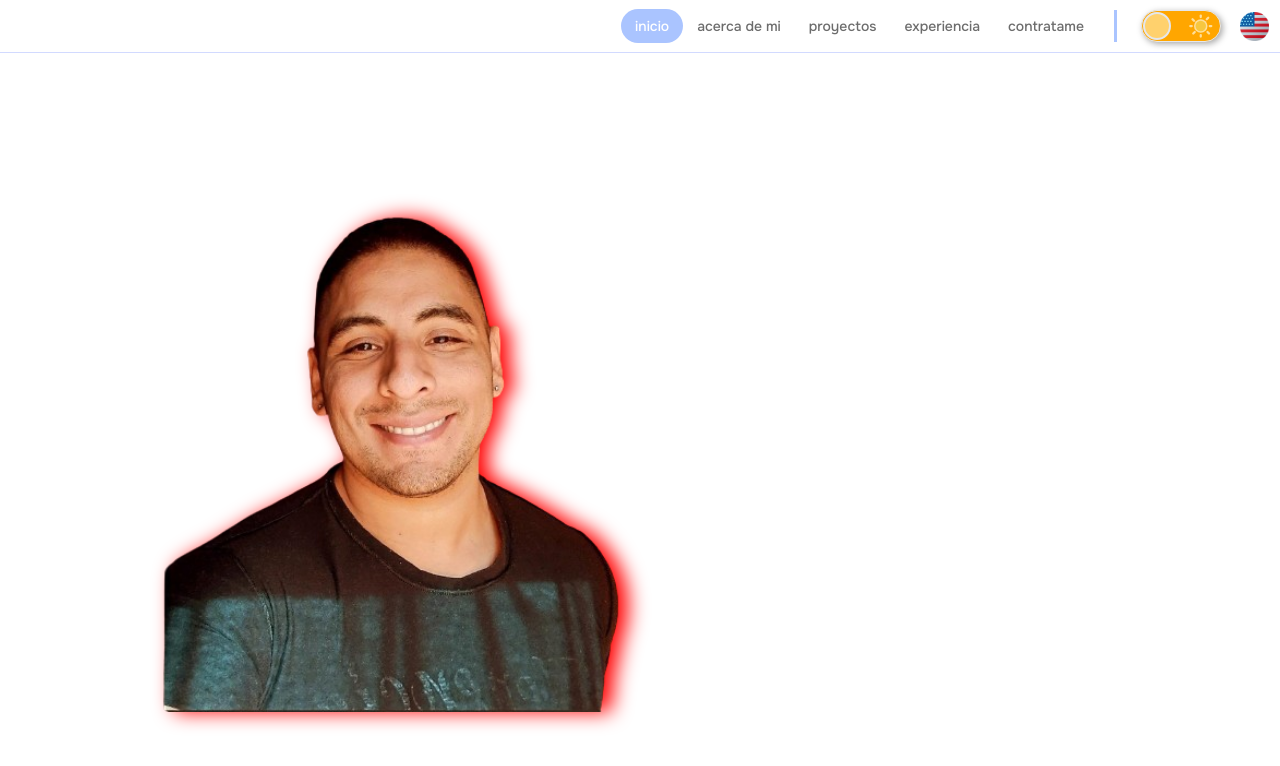
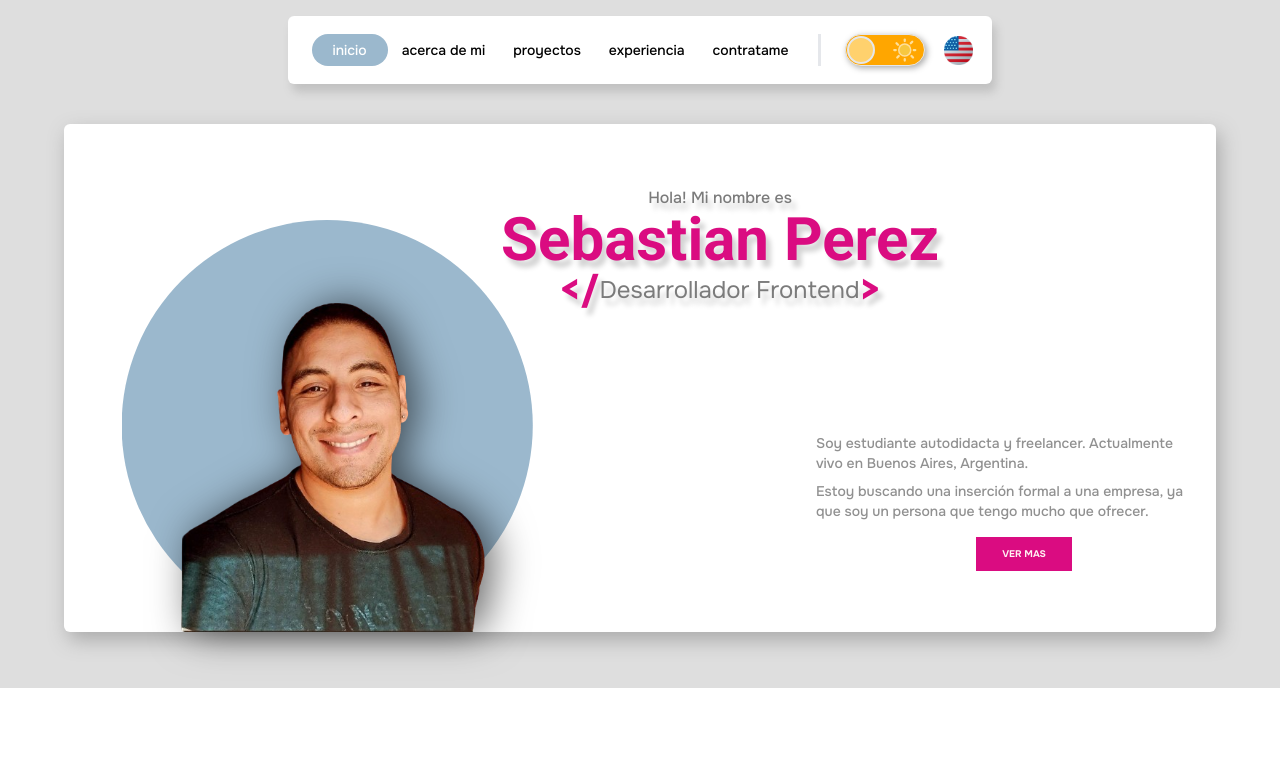
Before and after one commit to SebaPerez90/PORTFOLIO, a Next.js app: page / in a window 1280 px wide. Shown: the top 766 px of the page. Built offline with nearby package versions, Linux system fonts and the light colour scheme.

Commit message:
hero section - done

```diff
--- a/src/app/globals.css
+++ b/src/app/globals.css
@@ -3,11 +3,9 @@
 @tailwind utilities;
 
 :root {
-  --font-color-ligth: #6c6c6c;
-  --color-primary: #b1b2ff;
-  --color-secondary: #aac4ff;
-  --color-terciary: #d2daff;
-  --color-forty: #eef1ff;
+  --font-color-primary: #6c6c6c;
+  --font-color-secondary: #909090;
+  --color-primary: #9bb8cd;
 }
 
 @layer utilities {
@@ -17,7 +15,12 @@
 }
 @layer utilities {
   .drop-shadow-img {
-    filter: drop-shadow(10px 0px 10px red);
+    filter: drop-shadow(10px 0px 20px #00000098);
+  }
+}
+@layer utilities {
+  .text-shadow {
+    text-shadow: 5px 7px 5px #0000002c;
   }
 }
 
@@ -27,21 +30,23 @@ body {
   color: var(--font-color-ligth);
   margin: 0;
 
-  .inactive {
-    padding: 0.6em 1em;
-    border-radius: 2em;
-    transition: all 300ms;
-  }
-  .isActive {
-    color: #fff;
-    background-color: var(--color-secondary);
-    transition: all 500ms;
-    padding: 0.6em 1em;
-    border-radius: 2em;
+  /* !ESTAMOS TRABAJANDO EN EL BACKGROUND DEL MAIN SECTION */
+  .asadooooooooooooooo {
+    &::after {
+      content: '';
+      display: block;
+      position: absolute;
+      left: 0;
+      top: 0;
+      width: 100%;
+      height: 100%;
+      background: linear-gradient(to right, #0f0c29, #302b63, #24243e);
+      /* opacity: 0.5; */
+      z-index: 2;
+    }
   }
 
   /**Animations Files**/
-
   @keyframes desactivating-dark-mode {
     to {
       transform: translate(3em);
--- a/src/app/page.tsx
+++ b/src/app/page.tsx
@@ -2,25 +2,108 @@
 
 import { useStore } from '@/store';
 import Image from 'next/image';
+import { Roboto } from 'next/font/google';
 import profile_avatar from '@/assets/images/avatar.png';
 
+const roboto = Roboto({
+  weight: ['700'],
+  subsets: ['latin'],
+});
+
 export default function Home() {
-  const { darkThemeActive } = useStore();
+  const { darkThemeActive, engLanguageActive } = useStore();
+
   return (
     <main
       className={
         darkThemeActive
-          ? 'bg-black text-white pt-10 flex justify-center items-center'
-          : 'pt-10 flex justify-center items-center'
+        /* !ESTAMOS TRABAJANDO EN EL BACKGROUND DEL MAIN SECTION */
+          ? 'asadooooooooooooooo relative bg-[#2D3250] text-white pt-10 flex justify-center items-center'
+          : 'pt-10 flex justify-center items-center bg-[#dedede] relative'
       }>
-      <div className='border-[1px z-10 w-3/4 relative before:content-[""] before:absolute before:bg-[#fff] before:w-[22rem] before:h-[22rem] before:-z-10 before:m-[3em_-1em] before:clip-path-circle'>
+      <section
+        className={
+          darkThemeActive
+            ? 'pt-24 mb-14 rounded-md bg-black shadow-[4px_8px_20px_#00000098] z-10 w-[90%] relative before:content-[""] before:absolute before:bg-[#fff] before:w-[25.7rem] before:h-[25.7rem] before:-z-10 before:left-[5%] before:clip-path-circle'
+            : 'mb-14 pt-24 rounded-md bg-white shadow-[4px_8px_20px_#aaaaaa] z-10 w-[90%] relative before:content-[""] before:absolute before:bg-[#9BB8CD] before:w-[25.7rem] before:h-[25.7rem] before:-z-10 before:left-[5%] before:clip-path-circle'
+        }>
         <Image
           src={profile_avatar}
           alt='profile-avatar-image'
-          className='h-1/2 w-1/2 drop-shadow-img'
+          className='h-1/2 w-1/2 drop-shadow-img relative left-[10%] max-w-[20em]'
           priority
         />
-      </div>
+
+        <section className='absolute z-50 top-0 flex flex-col items-center justify-around h-full w-full'>
+          <div
+            className={
+              darkThemeActive
+                ? 'ml-40 text-shadow text-center text-white'
+                : 'ml-40 text-shadow text-center text-[#7b7b7b]'
+            }>
+            <p className='font-medium'>
+              {engLanguageActive
+                ? 'Hello There! My name is'
+                : 'Hola! Mi nombre es'}
+            </p>
+            <h1
+              className={
+                darkThemeActive
+                  ? 'text-6xl text-[#9bb8cd]'
+                  : 'text-6xl text-[#DA0C81]'
+              }
+              style={roboto.style}>
+              Sebastian Perez
+            </h1>
+            <h2 className='text-2xl flex justify-center items-center'>
+              <span
+                className={
+                  darkThemeActive
+                    ? 'text-[#9bb8cd] font-extrabold text-4xl'
+                    : 'text-[#DA0C81] font-extrabold text-4xl'
+                }>
+                {'</ '}
+              </span>
+              {engLanguageActive
+                ? `Frontend Developer`
+                : 'Desarrollador Frontend'}
+              <span
+                className={
+                  darkThemeActive
+                    ? 'text-[#9bb8cd] font-extrabold text-4xl'
+                    : 'text-[#DA0C81] font-extrabold text-4xl'
+                }>
+                {'  >'}
+              </span>
+            </h2>
+          </div>
+          <article
+            className={
+              darkThemeActive
+                ? 'flex flex-col w-full mr-8 text-white'
+                : 'flex flex-col w-full mr-8 text-[#909090]'
+            }>
+            <p className='self-end w-1/3 font-medium text-sm'>
+              {engLanguageActive
+                ? 'I am a self-taught student and freelancer. Currently, I live in Buenos Aires, Argentina.'
+                : 'Soy estudiante autodidacta y freelancer. Actualmente vivo en Buenos Aires, Argentina.  '}
+            </p>
+            <p className='self-end w-1/3 font-medium text-sm mt-2'>
+              {engLanguageActive
+                ? 'I am looking for formal employment within a company, as I have a lot to offer.'
+                : 'Estoy buscando una inserción formal a una empresa, ya que soy un persona que tengo mucho que ofrecer.'}
+            </p>
+            <button
+              className={
+                darkThemeActive
+                  ? 'mt-4 mr-32 self-end w-24 p-[1em_1.5em] bg-[#9bb8cd] font-bold text-[.6em]'
+                  : 'mt-4 mr-32 self-end w-24 p-[1em_1.5em] bg-[#DA0C81] font-bold text-[.6em] text-rose-50'
+              }>
+              {engLanguageActive ? 'VIEW MORE' : 'VER MAS'}
+            </button>
+          </article>
+        </section>
+      </section>
     </main>
   );
 }
--- a/src/components/header/NavBar.tsx
+++ b/src/components/header/NavBar.tsx
@@ -18,29 +18,47 @@ const NavBar = () => {
     <header
       className={
         darkThemeActive
-          ? 'flex border-b-[2px] bg-black justify-end items-center text-white'
-          : 'flex border-b-[1px] border-b-[#d2daff] justify-end items-center'
+          ? 'flex justify-center items-center text-white bg-[#2D3250]'
+          : 'flex justify-center items-center bg-[#dedede]'
       }>
-      <nav className='flex justify-between'>
-        <ul className='nav-bar flex w-full justify-end items-center p-4 font-medium text-sm'>
+      <div
+        className={
+          darkThemeActive
+            ? 'flex justify-center items-center w-max bg-black p-2 rounded-md mt-4 shadow-[4px_8px_10px_#00000058] z-10'
+            : 'flex justify-center items-center w-max bg-white p-2 rounded-md mt-4 shadow-[4px_8px_10px_#c1c1c1] z-10'
+        }>
+        <nav className='flex justify-between '>
+          <ul className='flex w-full justify-end items-center p-4 font-medium text-sm'>
             <li>
               <Link
                 href={'/'}
-              className={currentRoute == '/' ? 'isActive' : 'inactive'}>
+                className={
+                  currentRoute == '/'
+                    ? 'text-white p-[0.5em_1.5em] duration-500 rounded-[2em] bg-[#9BB8CD] '
+                    : 'rounded-[2em] duration-300 p-[0.5em_1em]'
+                }>
                 {engLanguageActive ? 'home' : 'inicio'}
               </Link>
             </li>
             <li>
               <Link
                 href={'/about'}
-              className={currentRoute == '/about' ? 'isActive' : 'inactive'}>
+                className={
+                  currentRoute == '/about'
+                    ? 'text-white p-[0.5em_1em] duration-500 rounded-[2em] bg-[#9BB8CD] '
+                    : 'rounded-[2em] duration-300 p-[0.5em_1em]'
+                }>
                 {engLanguageActive ? 'about me' : 'acerca de mi'}
               </Link>
             </li>
             <li>
               <Link
                 href={'/proyects'}
-              className={currentRoute == '/proyects' ? 'isActive' : 'inactive'}>
+                className={
+                  currentRoute == '/proyects'
+                    ? 'text-white p-[0.5em_1em] duration-500 rounded-[2em] bg-[#9BB8CD] '
+                    : 'rounded-[2em] duration-300 p-[0.5em_1em]'
+                }>
                 {engLanguageActive ? 'proyects' : 'proyectos'}
               </Link>
             </li>
@@ -48,7 +66,9 @@ const NavBar = () => {
               <Link
                 href={'/experience'}
                 className={
-                currentRoute == '/experience' ? 'isActive' : 'inactive'
+                  currentRoute == '/experience'
+                    ? 'text-white p-[0.5em_1em] duration-500 rounded-[2em] bg-[#9BB8CD] '
+                    : 'rounded-[2em] duration-300 p-[0.5em_1em]'
                 }>
                 {engLanguageActive ? 'experience' : 'experiencia'}
               </Link>
@@ -56,7 +76,11 @@ const NavBar = () => {
             <li>
               <Link
                 href={'/contact'}
-              className={currentRoute == '/contact' ? 'isActive' : 'inactive'}>
+                className={
+                  currentRoute == '/contact'
+                    ? 'text-white p-[0.5em_1em] duration-500 rounded-[2em] bg-[#9BB8CD] '
+                    : 'rounded-[2em] duration-300 p-[0.5em_1em]'
+                }>
                 {engLanguageActive ? 'hire me' : 'contratame'}
               </Link>
             </li>
@@ -66,6 +90,7 @@ const NavBar = () => {
         <ThemeButtons />
 
         <LanguageButtons />
+      </div>
     </header>
   );
 };
--- a/src/components/header/ThemeButtons.tsx
+++ b/src/components/header/ThemeButtons.tsx
@@ -34,7 +34,7 @@ const ThemeButtons = () => {
   };
 
   return (
-    <div className='flex gap-6 border-l-[3px] border-l-[#aac4ff] px-6 justify-center items-center'>
+    <div className='flex gap-6 border-l-[3px] border-l-[##9BB8CD] px-6 justify-center items-center'>
       {darkThemeActive ? (
         <div className='border-[1px] border-[#b1adcc] bg-[#3a3a3a] flex justify-between items-center w-20 h-8 rounded-full overflow-hidden'>
           <Image
@@ -46,7 +46,7 @@ const ThemeButtons = () => {
           <button
             onClick={toggleEfect}
             ref={buttonRef}
-            className='bg-[#534c7d] m-[1px] rounded-full border-2 h-7 w-7 z-20'></button>
+            className='bg-[#9bb8cd] m-[1px] rounded-full border-2 h-7 w-7 z-20'></button>
         </div>
       ) : (
         <div className='border-[1px] bg-[#ffa600] flex justify-between items-center w-20  h-8 rounded-full overflow-hidden shadow-[2px_2px_6px_#aaaaaa]'>
```
Also changed, not shown: src/assets/images/bg-theme-dark.png (added). Lines whose indentation alone changed are shown as unchanged.
